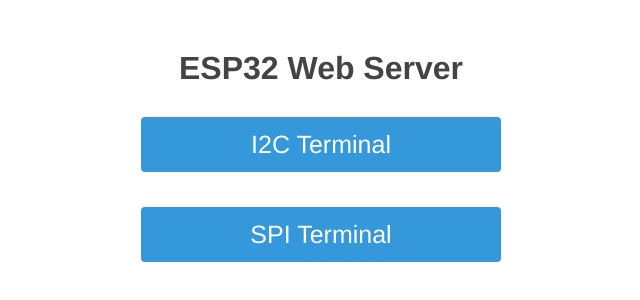
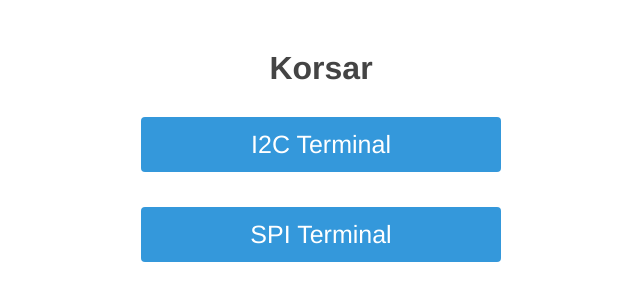
Before and after one commit to GCME-BW/Korsar, a plain HTML site: page data/index.html in a window 1280 px wide. Shown: the whole page, without its empty margins (319-959 px from the left). Drawn offline with Linux system fonts and the light colour scheme.

```diff
--- a/data/index.html
+++ b/data/index.html
@@ -59,7 +59,7 @@
 </head>
 
 <body>
-    <h1>ESP32 Web Server</h1>
+    <h1>Korsar</h1>
     <!--<a class="button button-on" href="/i2c/scan">I2C Scan</a>-->
     <a class="button button-on" href="/i2c/terminal">I2C Terminal</a>
     <!-- <a class="button button-on" href="/i2c/eeprom">I2C EEPROM tool</a> -->
```
Also changed, not shown: GPL-2.0-LICENSE.txt (added), MIT-LICENSE.txt (added), img/esp32-devkitC-v4-pinout.png (added), img/screenshot_i2c_terminal.png (added), img/screenshot_index.png (added), img/screenshot_spi_terminal.png (added), 1 other file.
